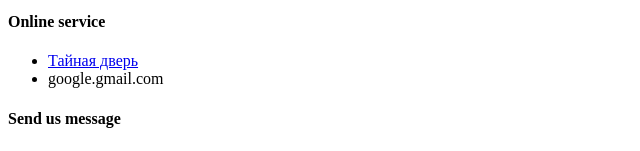
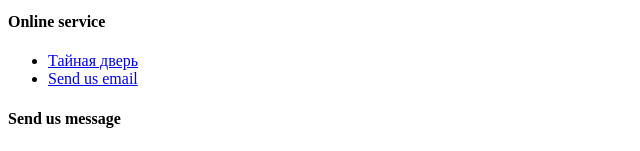
Before and after one commit to tryVellum/HTML-CSS_geekbrains, a plain HTML site: page contats.html in a window 1280 px wide. Shown: the part 328-479 px from the top of the page, without its empty margins (0-640 px from the left). Drawn offline with Linux system fonts and the light colour scheme.

Commit message:
Lesson 2 update
added newline at end to file
added ability to send an email

```diff
--- a/contats.html
+++ b/contats.html
@@ -25,7 +25,7 @@
     <h4>Online service</h4>
     <ul>
         <li><a href="http://ww3.safestyle-windows.co.uk/the-secret-door/" target="_blank">Тайная дверь</a></li>
-        <li>google.gmail.com</li>
+        <li><a href="mailto:onlineservice@example.se">Send us email</a></li>
     </ul>
 
     <h4>Send us message</h4>
```
Also changed, not shown: 1 other file.
